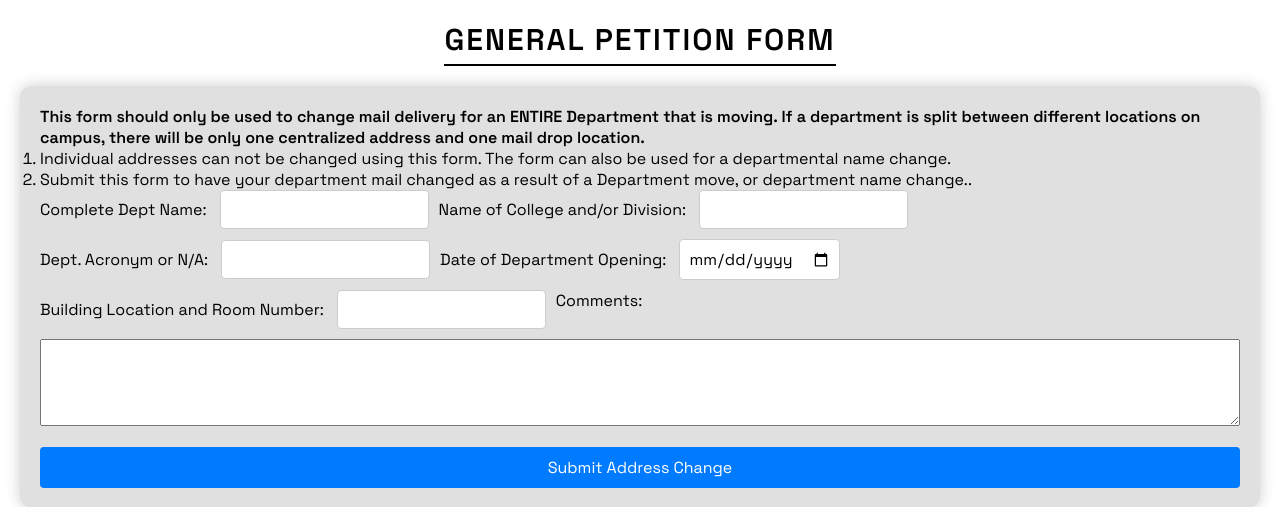
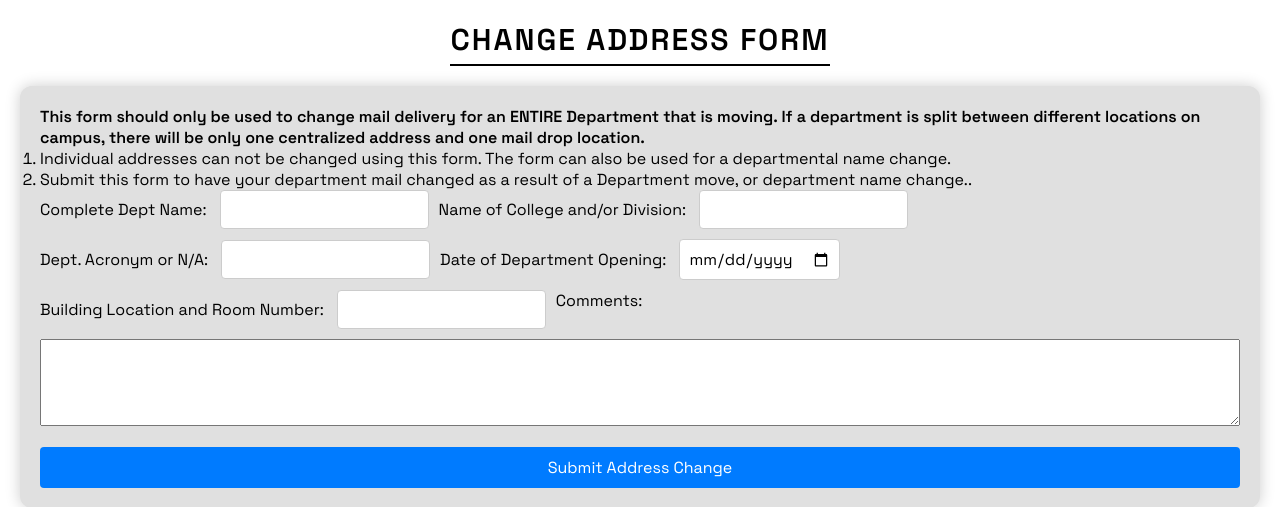
Before and after one commit to gnguyen2/Chilliwack, a Flask app: template templates/ca_form.html in a window 1280 px wide. Shown: the top 507 px of the page. Run offline with Flask 3, Linux system fonts and the light colour scheme; the template is opened without the code that fills it, so the values that code supplies are empty.

Commit message:
title change

```diff
--- a/templates/ca_form.html
+++ b/templates/ca_form.html
@@ -3,10 +3,10 @@
 <head>
     <link rel="stylesheet" href="static/form_gp.css">
     <meta name="viewport" content="width=device-width, initial-scale=1.0">
-    <title>General Petition Form</title>
+    <title>Change Address Form</title>
 </head>
 <body>
-    <h1 class="form-title">General Petition Form</h1>
+    <h1 class="form-title">Change Address Form</h1>
     <br>
     <form class="form-container" id="caForm" action="#" method="POST" enctype="multipart/form-data">
         <div class="notice-box">
```
